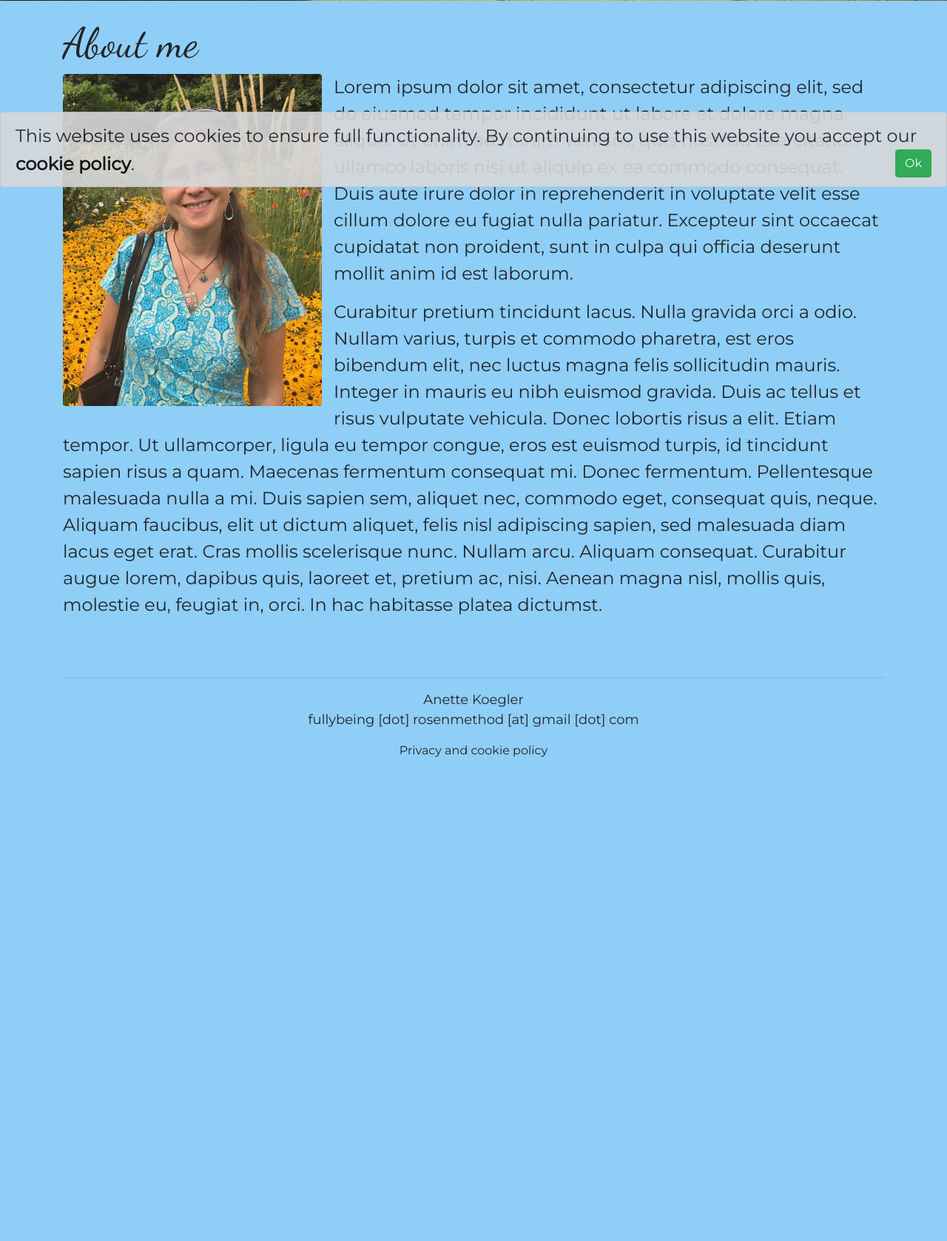
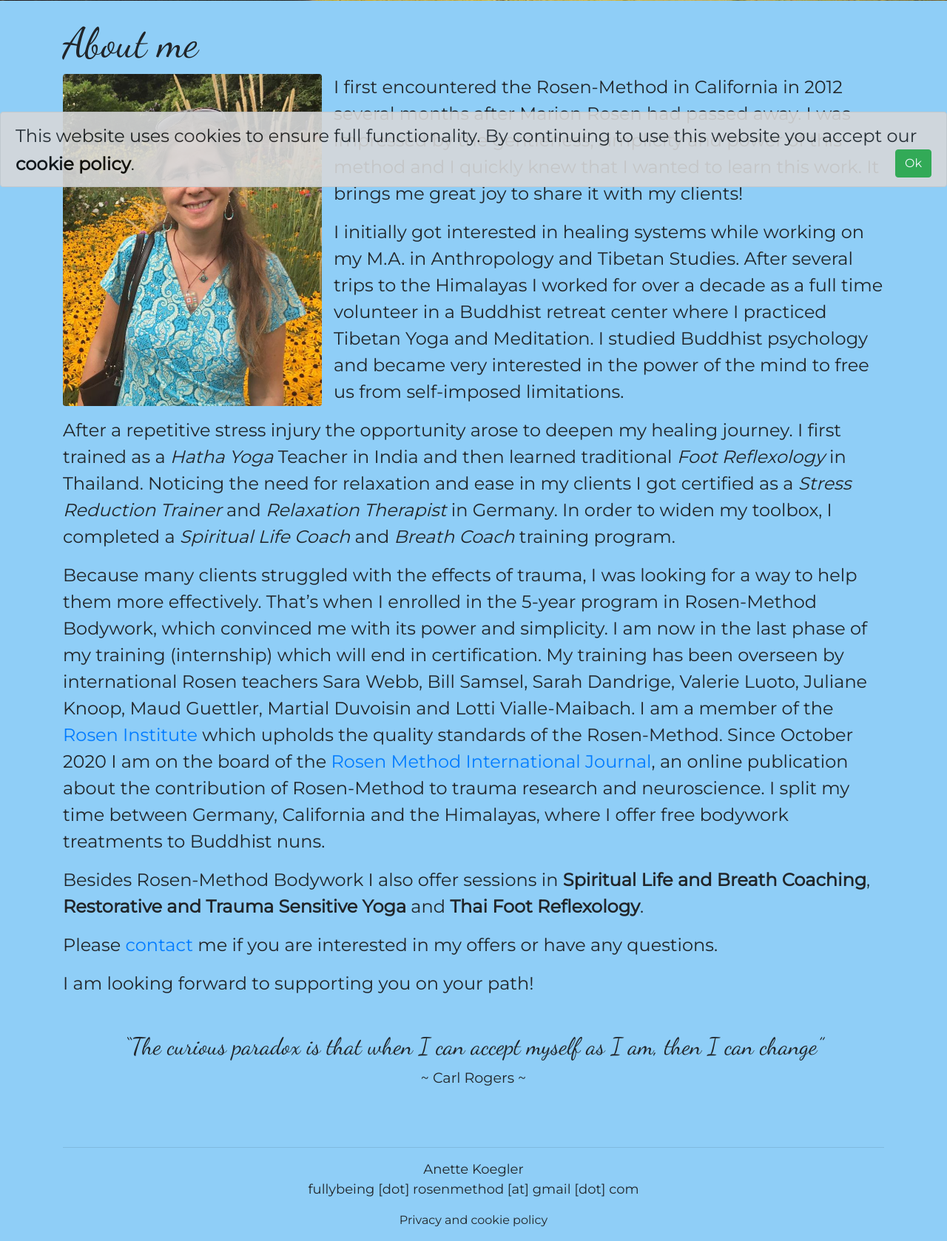
Before and after one commit to thorndeux/webpage_anette, a Flask app: page /about in a window 1280 px wide. Shown: the part 547-2225 px from the top of the page at 74% size. Before the commit the page ends 1571 px from the top, so only its background shows below. Run offline with Flask 2, Linux system fonts and the light colour scheme; some libraries are stand-ins or nearby versions.

Commit message:
Added content to 'about me' page

```diff
--- a/templates/about.html
+++ b/templates/about.html
@@ -20,11 +20,56 @@
 {% block main %}
     <img src="static/images/Anette_2_cropped.jpg" class="img-fluid blockPic rounded float-left mr-3 mb-1" width="350px" alt="Anette Kögler">
     <div lang="en">
-        <p>Lorem ipsum dolor sit amet, consectetur adipiscing elit, sed do eiusmod tempor incididunt ut labore et dolore magna aliqua. Ut enim ad minim veniam, quis nostrud exercitation ullamco laboris nisi ut aliquip ex ea commodo consequat. Duis aute irure dolor in reprehenderit in voluptate velit esse cillum dolore eu fugiat nulla pariatur. Excepteur sint occaecat cupidatat non proident, sunt in culpa qui officia deserunt mollit anim id est laborum.</p>
-        <p>Curabitur pretium tincidunt lacus. Nulla gravida orci a odio. Nullam varius, turpis et commodo pharetra, est eros bibendum elit, nec luctus magna felis sollicitudin mauris. Integer in mauris eu nibh euismod gravida. Duis ac tellus et risus vulputate vehicula. Donec lobortis risus a elit. Etiam tempor. Ut ullamcorper, ligula eu tempor congue, eros est euismod turpis, id tincidunt sapien risus a quam. Maecenas fermentum consequat mi. Donec fermentum. Pellentesque malesuada nulla a mi. Duis sapien sem, aliquet nec, commodo eget, consequat quis, neque. Aliquam faucibus, elit ut dictum aliquet, felis nisl adipiscing sapien, sed malesuada diam lacus eget erat. Cras mollis scelerisque nunc. Nullam arcu. Aliquam consequat. Curabitur augue lorem, dapibus quis, laoreet et, pretium ac, nisi. Aenean magna nisl, mollis quis, molestie eu, feugiat in, orci. In hac habitasse platea dictumst.</p>
+        <p>I first encountered the Rosen-Method in California in 2012 several months after Marion Rosen had passed away. I was impressed by the gentleness,
+            simplicity and power of this method and I quickly knew that I wanted to learn this work. It brings me great joy to share it with my clients!</p>
+        <p>I initially got interested in healing systems while working on my M.A. in Anthropology and Tibetan Studies. After several trips to the Himalayas
+            I worked for over a decade as a full time volunteer in a Buddhist retreat center where I practiced Tibetan Yoga and Meditation. I studied Buddhist
+            psychology and became very interested in the power of the mind to free us from self-imposed limitations.</p>
+        <p>After a repetitive stress injury the opportunity arose to deepen my healing journey. I first trained as a <i>Hatha Yoga</i> Teacher in India and then
+            learned traditional <i>Foot Reflexology</i> in Thailand. Noticing the need for relaxation and ease in my clients I got certified as a <i>Stress
+            Reduction Trainer</i> and <i>Relaxation Therapist</i> in Germany. In order to widen my toolbox, I completed a <i>Spiritual Life Coach</i> and
+            <i>Breath Coach</i> training program.</p>
+        <p>Because many clients struggled with the effects of trauma, I was looking for a way to help them more effectively. That’s when I enrolled in the 5-year
+            program in Rosen-Method Bodywork, which convinced me with its power and simplicity. I am now in the last phase of my training (internship) which will end
+            in certification. My training has been overseen by international Rosen teachers Sara Webb, Bill Samsel, Sarah Dandrige, Valerie Luoto, Juliane Knoop,
+            Maud Guettler, Martial Duvoisin and Lotti Vialle-Maibach. I am a member of the <a href="https://roseninstitute.net" target="_blank">Rosen Institute</a>
+            which upholds the quality standards of the Rosen-Method. Since October 2020 I am on the board of the
+            <a href="https://roseninstitute.net/journal/journal-volumes" target="_blank">Rosen Method International Journal</a>, an online publication about the
+            contribution of Rosen-Method to trauma research and neuroscience. I split my time between Germany, California and the Himalayas, where I offer free
+            bodywork treatments to Buddhist nuns.</p>
+        <p>Besides Rosen-Method Bodywork I also offer sessions in <strong>Spiritual Life and Breath Coaching</strong>, <strong>Restorative and Trauma Sensitive
+            Yoga</strong> and <strong>Thai Foot Reflexology</strong>.</p>
+        <p>Please <a href="/contact">contact</a> me if you are interested in my offers or have any questions.</p>
+        <p>I am looking forward to supporting you on your path!</p>
+        <h2 class="text-center handwriting mt-5">“The curious paradox is that when I can accept myself as I am, then I can change”</h2>
+        <p class="text-center small">~ Carl Rogers ~</p>
     </div>
     <div lang="de">
-        <p>Lorem ipsum dolor sit amet, consectetur adipiscing elit, sed do eiusmod tempor incididunt ut labore et dolore magna aliqua. Ut enim ad minim veniam, quis nostrud exercitation ullamco laboris nisi ut aliquip ex ea commodo consequat. Duis aute irure dolor in reprehenderit in voluptate velit esse cillum dolore eu fugiat nulla pariatur. Excepteur sint occaecat cupidatat non proident, sunt in culpa qui officia deserunt mollit anim id est laborum.</p>
-        <p>Curabitur pretium tincidunt lacus. Nulla gravida orci a odio. Nullam varius, turpis et commodo pharetra, est eros bibendum elit, nec luctus magna felis sollicitudin mauris. Integer in mauris eu nibh euismod gravida. Duis ac tellus et risus vulputate vehicula. Donec lobortis risus a elit. Etiam tempor. Ut ullamcorper, ligula eu tempor congue, eros est euismod turpis, id tincidunt sapien risus a quam. Maecenas fermentum consequat mi. Donec fermentum. Pellentesque malesuada nulla a mi. Duis sapien sem, aliquet nec, commodo eget, consequat quis, neque. Aliquam faucibus, elit ut dictum aliquet, felis nisl adipiscing sapien, sed malesuada diam lacus eget erat. Cras mollis scelerisque nunc. Nullam arcu. Aliquam consequat. Curabitur augue lorem, dapibus quis, laoreet et, pretium ac, nisi. Aenean magna nisl, mollis quis, molestie eu, feugiat in, orci. In hac habitasse platea dictumst.</p>
+        <p>Kennengelernt habe ich die Rosen-Methode 2012 in Kalifornien kurz nach dem Tod ihrer Begründerin, der Physiotherapeutin Marion Rosen.
+            Die Sanftheit, Direktheit und Kraft dieser Körpearbeit haben mich gleich beeindruckt. Es stand schnell fest, dass ich die Rosen-Methode lernen
+            wollte und es macht mir viel Freude, sie heute mit meinen Klienten teilen zu können!</p>
+        <p>Die Heiltraditionen verschiedener Völker haben mich schon seit meinem Ethnologie und Tibetologie Studium in Berlin faszieniert.
+            Durch mehrere Reisen ins Himalaya und langjährige Arbeit in einem buddhistischen Retreat Zentrum konnte ich mich in tibetisches Yoga
+            und Meditation vertiefen. Auch wurde hier mein Interesse am Training des Geistes geweckt, bei dem durch Bewusstwerdung und Entspannung
+            unbewusste Verhaltensmuster aufgedeckt und in ein befreites und waches Da-Sein verwandelt werden können.</p>
+        <p>Nach einer Verletzung am Arm entstand der Wunsch, mich intensiver mit Heilung zu beschäftigen. Ich schloss eine <i>Hatha Yoga</i>
+            Ausbildung in Indien ab und lernte dann die traditionelle <i>Fuß-Reflexologie</i> in Thailand. Da viele meiner Klienten unter Stress litten
+            und sich mehr Entspannung wünschten, folgte die Zertifizierung zur <i>Entspannungstherapeutin</i> und <i>Stress-Management-Trainer</i> in Deutschland.
+            Um meine Toolbox zu erweitern und Menschen zu helfen, ihre Lebensträume umzusetzen, machte ich eine Ausbildung zum <i>Spiritual Life Coach</i>
+            und zum Atem Coach.</p>
+        <p>Auf der Suche nach einer Technik die Menschen helfen kann, ihre unbewussten Muster  zu sehen und zu lösen, fand ich schliesslich die
+            Rosen-Methode. Ich entschied mich für die ausführliche 5-jährige Ausbildung und befinde mich im Moment im letzten Abschnitt, welcher der
+            Zertifizierung voraus geht. Mein Wissen habe ich bei international renommierten Rosen-Lehrern wie Juliane Knoop, Maud Guettler, Martial Duvoisin,
+            Lotti Vialle-Maibach, Valerie Luoto, Bill Samsel, Sarah Dandridge und Sara Webb erworben. Ich bin seit 2019 Mitglied im
+            <a href="https://roseninstitute.net" target="_blank">Rosen Institute</a>, das die Qualität und die Standards der Rosen-Methode schützt und erhält.
+            Seit Oktober 2020 bin ich Redaktionsmitglied des “<a href="https://roseninstitute.net/journal/journal-volumes" target="_blank">Rosen Method International Journal</a>”,
+            einer Online Publikation zu den Themen Trauma Heilung, Neuroscience und Rosen Methode. Ich teile meine Zeit zwischen Deutschland, Kalifornien und dem
+            Himalaya, wo ich seit mehreren Jahren ehrenamtlich buddhistische Nonnen behandle.</p>
+        <p>Neben der Rosen-Methode biete ich auch individuelle Sitzungen in <strong>Spiritual Life und Atem Coaching</strong>, <strong>Restorative und
+            Trauma Sensitive Yoga</strong> und <strong>Thai Fuß-Reflexologie</strong> an.</p>
+        <p>Bei Interesse oder Fragen benutzen Sie gerne das <a href="/contact">Kontaktformular</a>.</p>
+        <p>Ich freue mich darauf, Sie ein Stück auf Ihrem Weg begleiten zu dürfen!</p>
+        <h2 class="text-center handwriting mt-5">“Es ist paradox ist, aber wenn ich mich so akzeptiere wie ich bin, dann kann ich mich verändern”</h2>
+        <p class="text-center small">~ Carl Rogers ~</p>
     </div>
 {% endblock %}
```
